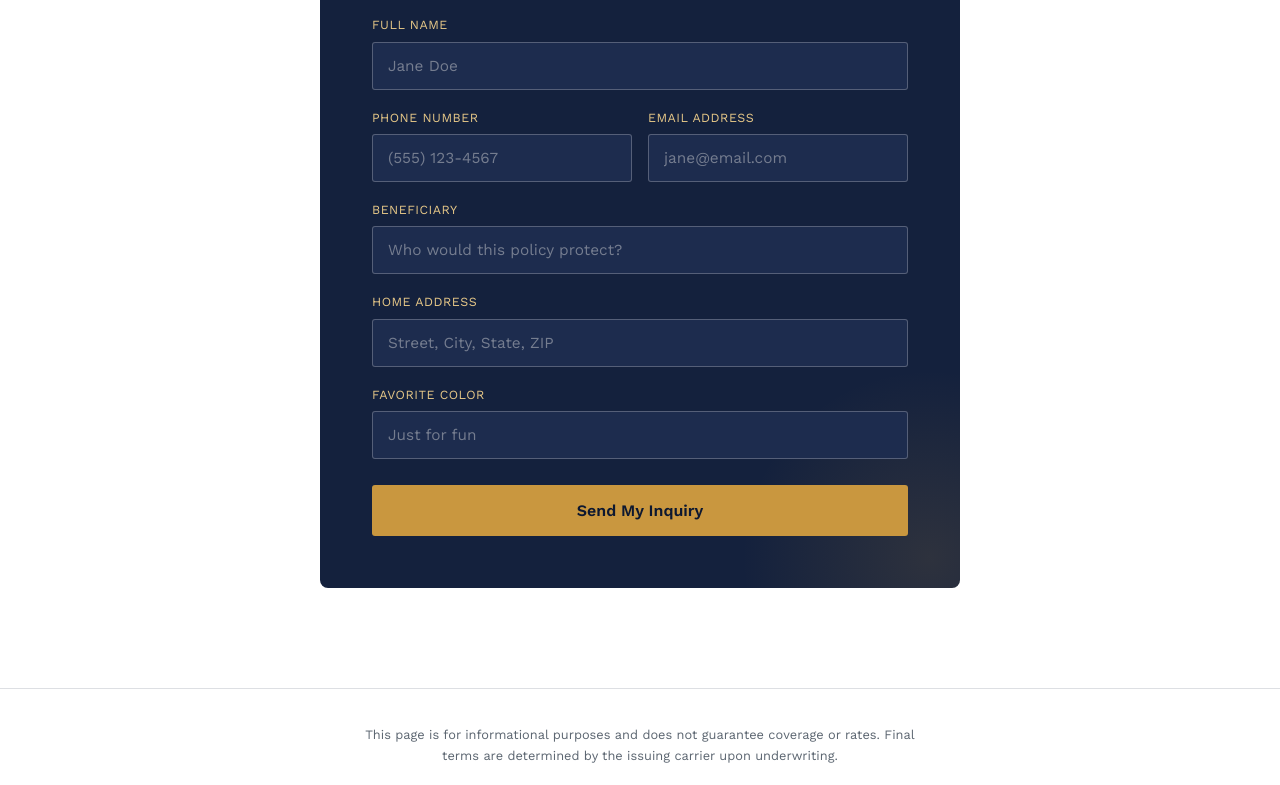
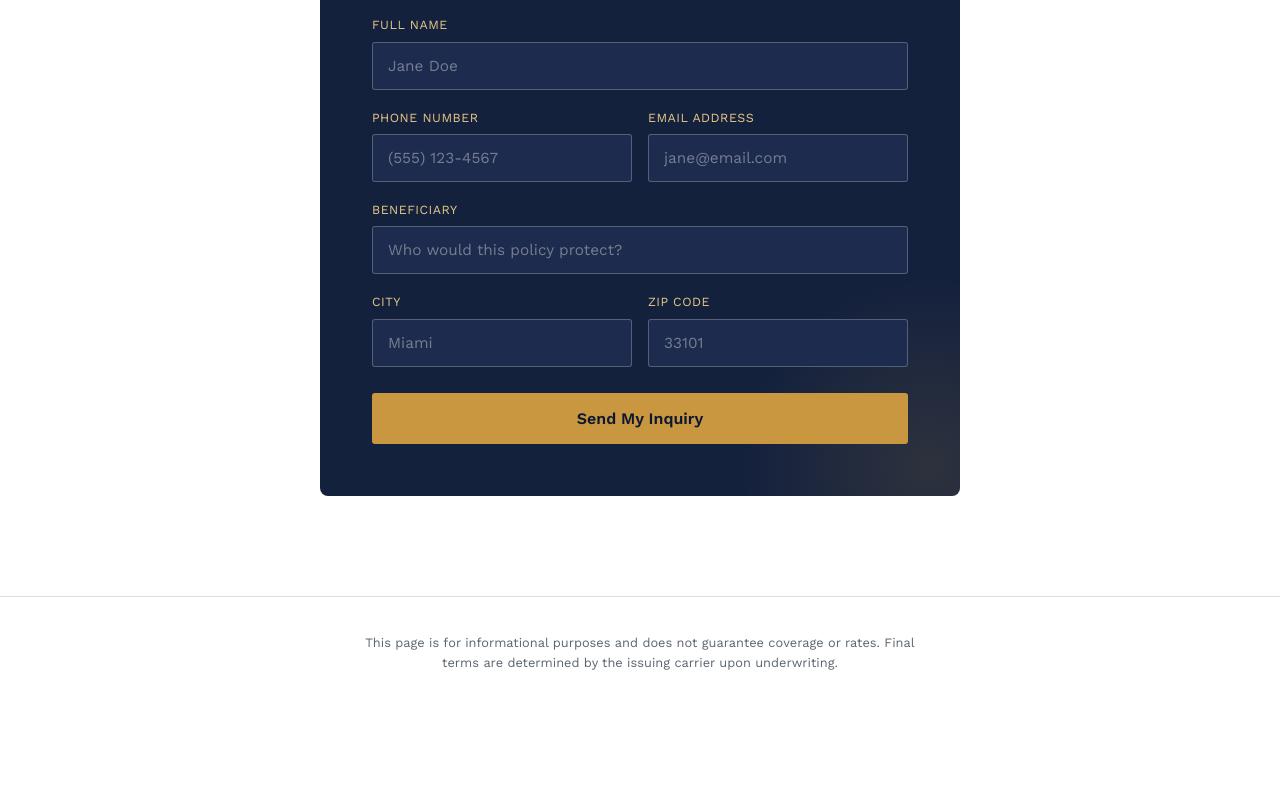
Before and after one commit to sankaram0915-ship-it/insurance-page, a plain HTML site: page index.html in a window 1280 px wide. Shown: the part 685-1470 px from the top of the page. After the commit the page ends 1409 px from the top, so only its background shows below. Drawn offline with nearby package versions, Linux system fonts and the light colour scheme.

Commit message:
Update index.html

```diff
--- a/index.html
+++ b/index.html
@@ -241,13 +241,15 @@
           <label for="beneficiary">Beneficiary</label>
           <input type="text" id="beneficiary" name="Beneficiary" placeholder="Who would this policy protect?" required>
         </div>
-        <div class="field">
-          <label for="address">Home Address</label>
-          <input type="text" id="address" name="Home Address" placeholder="Street, City, State, ZIP" required>
-        </div>
-        <div class="field">
-          <label for="color">Favorite Color</label>
-          <input type="text" id="color" name="Favorite Color" placeholder="Just for fun" required>
+        <div class="field-row">
+          <div class="field">
+            <label for="city">City</label>
+            <input type="text" id="city" name="City" placeholder="Miami" required>
+          </div>
+          <div class="field">
+            <label for="zip">Zip Code</label>
+            <input type="text" id="zip" name="Zip Code" placeholder="33101" inputmode="numeric" pattern="[0-9]*" required>
+          </div>
         </div>
         <button type="submit" class="submit-btn">Send My Inquiry</button>
       </form>
```
